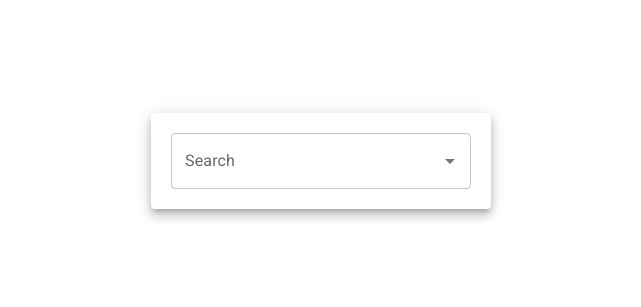
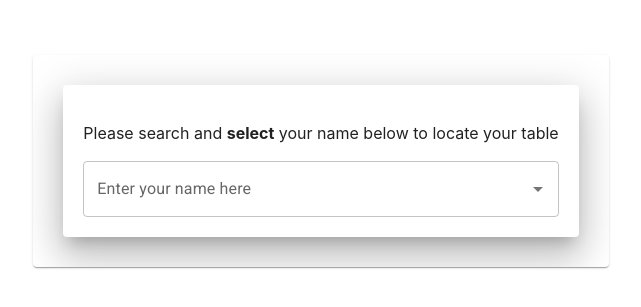
Before and after one commit to crono628/seating, a React (Vite) app: page / in a window 1280 px wide. Shown: the part 239-546 px from the top of the page, without its empty margins (319-960 px from the left). Built offline with nearby package versions, Linux system fonts and the light colour scheme.

Commit message:
chore: Refactor SearchBox component to update label and add QR code for seat locator

```diff
--- a/src/App.jsx
+++ b/src/App.jsx
@@ -1,7 +1,8 @@
 import React, { useState } from 'react'
 import SearchBox from './components/SearchBox' // Adjust the import path as necessary
-import { Paper } from '@mui/material'
+import { Card, Paper } from '@mui/material'
 import './App.css'
+import qrCode from './assets/seatLocator.png'
 
 const App = () => {
   const [selectedName, setSelectedName] = useState(null)
@@ -11,11 +12,12 @@ const App = () => {
   }
 
   return (
+    <Card>
       <Paper
-      elevation={7}
+        elevation={22}
         style={{
           padding: 20,
-        margin: 20,
+          margin: 30,
           display: 'flex',
           flexDirection: 'column',
           alignItems: 'center'
@@ -23,16 +25,42 @@ const App = () => {
       >
         {selectedName && (
           <div>
-          <h2>Welcome, {selectedName.name}</h2>
+            <h2>
+              Welcome, <div>{selectedName.name}</div>
+            </h2>
           </div>
         )}
-      {!selectedName && <SearchBox onSelectionChange={handleSelectionChange} />}
+        {!selectedName && (
+          <div>
+            <p>
+              Please search and <strong>select</strong> your name below to
+              locate your table
+            </p>
+            <SearchBox onSelectionChange={handleSelectionChange} />
+          </div>
+        )}
         {selectedName && (
           <div>
             <p>You are seated at {selectedName.table}</p>
           </div>
         )}
+        {selectedName && (
+          <div>
+            <img
+              style={{
+                width: '160px',
+                height: '160px',
+                margin: '20px'
+              }}
+              src={qrCode}
+              alt="Seat Locator"
+            />
+            <p>Share this QR code with others to help them find their table</p>
+            <p>Pull down on this screen to start a new search</p>
+          </div>
+        )}
       </Paper>
+    </Card>
 
     // <div>
     //   <h1>Guest List</h1>
--- a/src/components/SearchBox.jsx
+++ b/src/components/SearchBox.jsx
@@ -25,9 +25,13 @@ const SearchBox = ({ onSelectionChange }) => {
       id="search-box"
       options={options}
       getOptionLabel={(option) => option.label}
-      style={{ width: 300, backgroundColor: 'white' }}
+      style={{ width: '100%', backgroundColor: 'white' }}
       renderInput={(params) => (
-        <TextField {...params} label="Search" variant="outlined" />
+        <TextField
+          {...params}
+          label="Enter your name here"
+          variant="outlined"
+        />
       )}
       onChange={(event, newValue) =>
         onSelectionChange(
```
Also changed, not shown: src/assets/seatLocator.png (added). Lines whose indentation alone changed are shown as unchanged.
